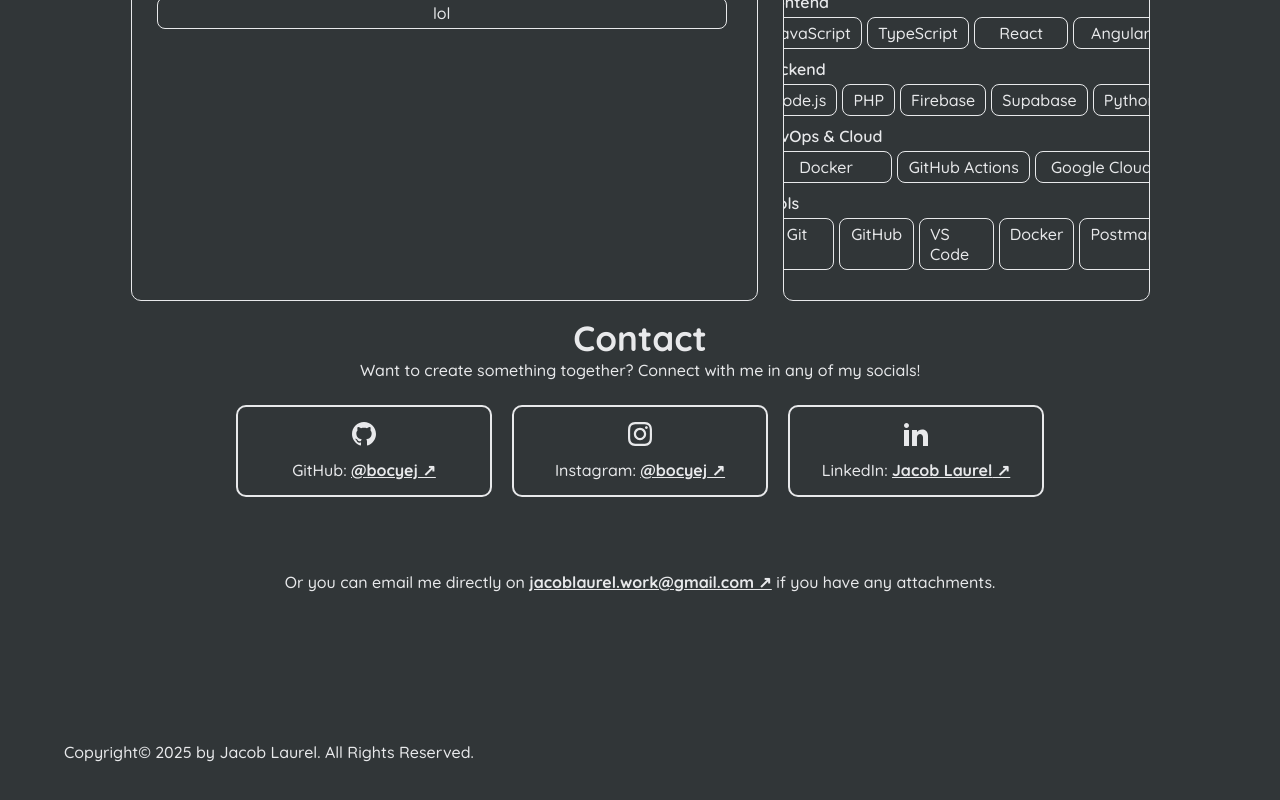
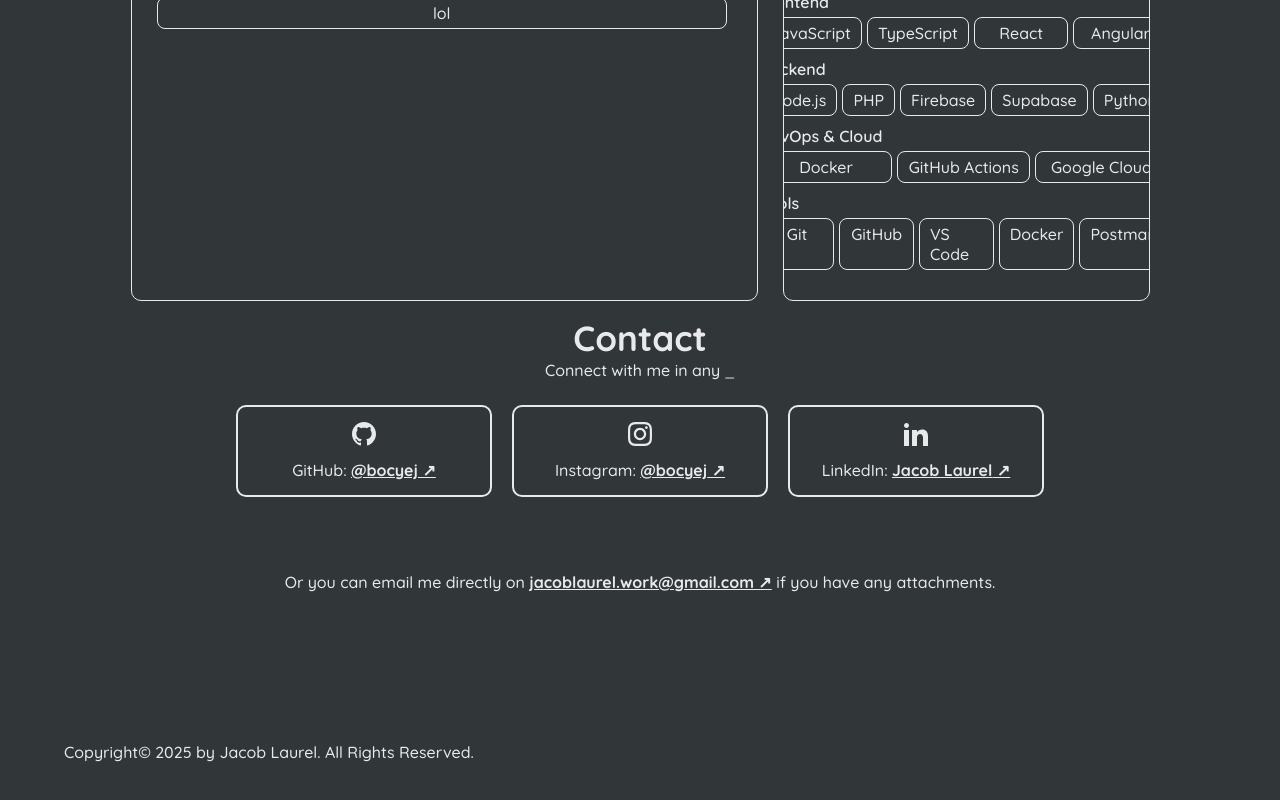
Before and after one commit to bocyej/portfolio, a React (Vite) app: page / in a window 1280 px wide. Shown: the part 1137-1937 px from the top of the page. Built offline with nearby package versions, Linux system fonts and the light colour scheme.

Commit message:
implement text type

```diff
--- a/src/components/pageSections/Contact.tsx
+++ b/src/components/pageSections/Contact.tsx
@@ -2,6 +2,7 @@ import ContactCard from "../contact/ContactCard";
 import GitHubIcon from "../icons/Github";
 import InstagramIcon from "../icons/Instagram";
 import LinkedinIcon from "../icons/Linkedin";
+import TextType from "../reactbits/TextType";
 
 const Contact = () => {
   return (
@@ -10,7 +11,7 @@ const Contact = () => {
         <div className="limited-width">
           <section id="title">Contact</section>
           <article id="contact-area">
-            <p>Want to create something together? Connect with me in any of my socials!</p>
+            <TextType text={["Want to create something together?", "Connect with me in any of my socials!"]} />
             <div className="socials-row">
               <ContactCard
                 link={"https://www.github.com/bocyej/"}
```
